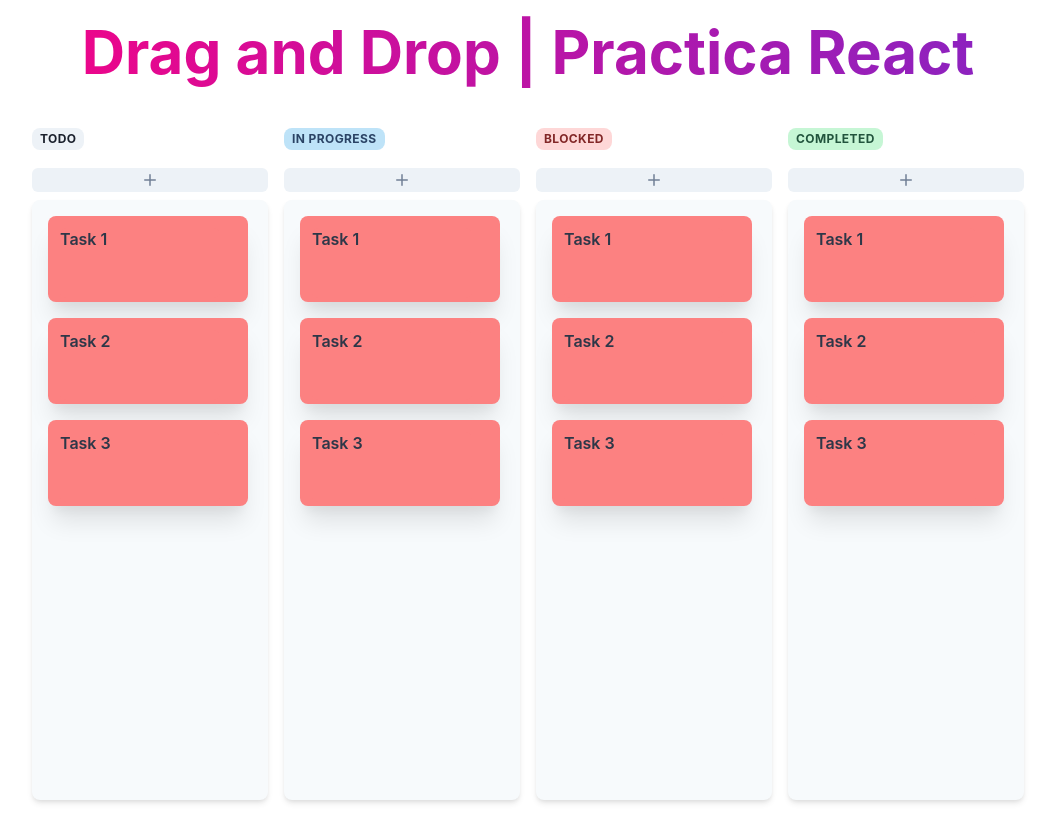
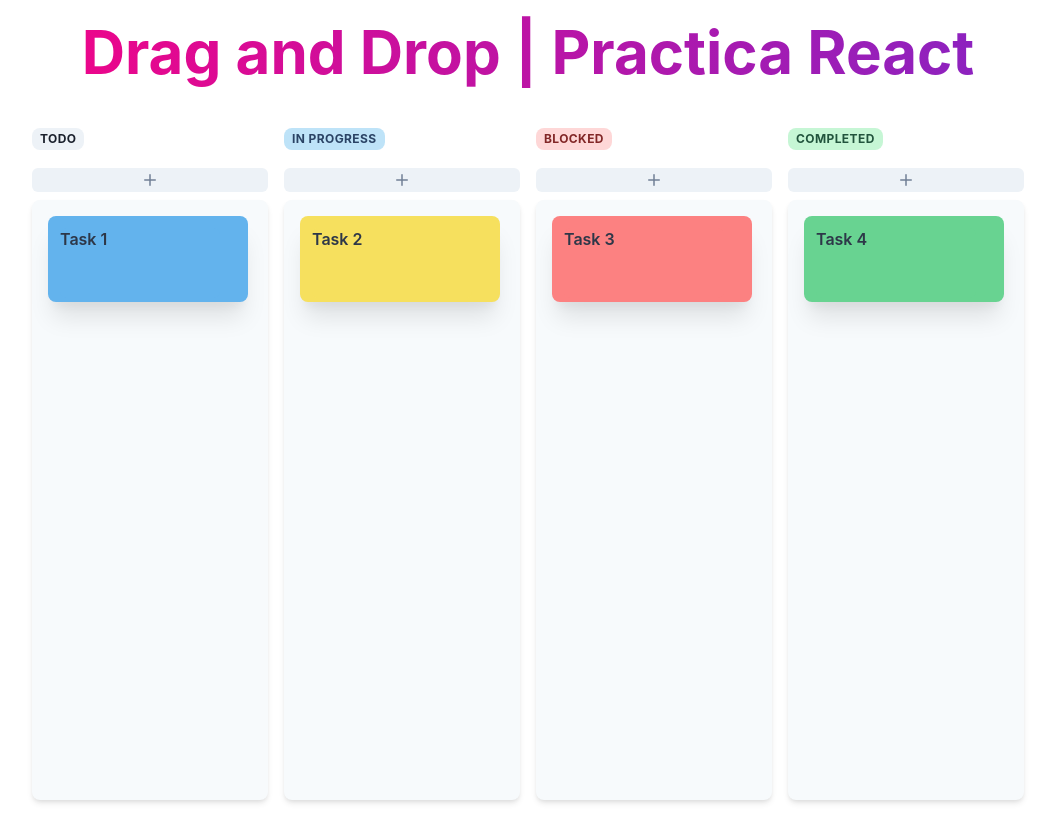
Before and after one commit to AngelGuz/DragDrop, a React (Create React App) app: page / in a window 1280 px wide. Shown: the whole page, without its empty margins (112-1167 px from the left). Built offline with nearby package versions, Linux system fonts and the light colour scheme.

Commit message:
Autoresize text area. Swap task in the same column. Change task between columns. Create and Delete Tasks

```diff
--- a/package.json
+++ b/package.json
@@ -17,10 +17,15 @@
     "framer-motion": "^7.6.12",
     "react": "^18.2.0",
     "react-beautiful-dnd": "^13.1.1",
+    "react-dnd": "^16.0.1",
+    "react-dnd-html5-backend": "^16.0.1",
     "react-dom": "^18.2.0",
     "react-scripts": "^5.0.1",
     "react-textarea-autosize": "^8.4.0",
     "typescript": "^4.9.3",
+    "usehooks-ts": "^2.9.1",
+    "util": "^0.12.5",
+    "uuidv4": "^6.2.13",
     "web-vitals": "^2.1.4"
   },
   "scripts": {
--- a/src/App.tsx
+++ b/src/App.tsx
@@ -4,6 +4,8 @@ import { useApp } from "./hook/useApp";
 import './App.css'
 import { Column } from "./components/Column";
 import { ColumnType } from "./utils/models";
+import { DndProvider } from "react-dnd";
+import { HTML5Backend } from "react-dnd-html5-backend";
 
 
 function App() {
@@ -19,12 +21,14 @@ function App() {
         Drag and Drop | Practica React
       </Heading>
       <Container maxWidth="container.lg" px={4} py={10}>
+        <DndProvider backend={HTML5Backend}>
           <SimpleGrid columns={{base: 1, md: 4}} spacing={{base: 16, md: 4}}>
             <Column column={ColumnType.TO_DO} />
             <Column column={ColumnType.IN_PROGRESS} />
             <Column column={ColumnType.BLOCKED} />
             <Column column={ColumnType.COMPLETED} />
           </SimpleGrid>
+        </DndProvider>
       </Container>
     </>
   );
--- /dev/null
+++ b/src/components/AutoResizeTextArea.tsx
@@ -0,0 +1,7 @@
+import React from "react";
+import ResizeTextarea from 'react-textarea-autosize';
+import { Textarea, TextareaProps } from "@chakra-ui/react";
+
+export const AutoResizeTextArea = React.forwardRef<HTMLTextAreaElement, TextareaProps>( (props, ref) => {
+    return <Textarea as={ResizeTextarea} minH="unset" ref={ref} {...props} />
+} )
--- a/src/components/Column.tsx
+++ b/src/components/Column.tsx
@@ -1,6 +1,7 @@
 import { AddIcon } from "@chakra-ui/icons";
 import { Badge, Box, Heading, IconButton, Stack, useColorModeValue } from "@chakra-ui/react";
-import { TaskModel } from "../interface/taskInterface";
+import { useColumnDrop } from "../hook/useColumnDrop";
+import { useColumnTask } from "../hook/useColumnTask";
 import { ColumnType } from "../utils/models";
 import { Task } from "./Task";
 
@@ -11,30 +12,13 @@ const ColumnColorScheme: Record<ColumnType, string> = {
     Completed: 'green'
 }
 
-const mockTask: TaskModel[] = [
-    {
-        id: '1',
-        title: 'Task 1',
-        column: ColumnType.TO_DO,
-        color: 'red.300'
-    },
-    {
-        id: '2',
-        title: 'Task 2',
-        column: ColumnType.TO_DO,
-        color: 'red.300'
-    },
-    {
-        id: '3',
-        title: 'Task 3',
-        column: ColumnType.TO_DO,
-        color: 'red.300'
-    },
-];
+export function Column({column}: {column:ColumnType}){
 
-export function Column({column}: {column:ColumnType}){
-    const ColumnTask = mockTask.map((task, index) => (
-        <Task key={task.id} task={task} index={index} />
+    const { tasks, addEmptyTask, updateTask, deleteTask, dropTaskFrom, swapTask } = useColumnTask(column);
+    const { dropRef, isOver } = useColumnDrop(column, dropTaskFrom);
+
+    const ColumnTask = tasks.map((task, index) => (
+        <Task key={task.id} task={task} index={index} onUpdate={updateTask} onDelete={deleteTask} onDropHover={swapTask} />
     ));
 
     return (
@@ -46,10 +30,13 @@ export function Column({column}: {column:ColumnType}){
             </Heading>
             <IconButton size="xs" w="full" color={useColorModeValue('gray.500', 'gray.400')} bgColor={useColorModeValue('gray.100', 'gray.700')}
                 _hover={{ bgColor: useColorModeValue('gray.200', 'gray.600') }} py={2} variant="solid" colorScheme="black" aria-label="add-task"
-                icon={ <AddIcon /> } />
+                icon={ <AddIcon /> }
+                onClick={addEmptyTask}
+                />
 
             <Stack direction={{ base:'row', md:'column' }} h={{ base:300, md: 600 }} p={4} mt={2} spacing={4}
-                bgColor={ useColorModeValue('gray.50', 'gray.900') } rounded="lg" boxShadow="md" overflow="auto">
+                bgColor={ useColorModeValue('gray.50', 'gray.900') } rounded="lg" boxShadow="md" overflow="auto"
+                ref={dropRef} opacity={isOver? 0.85:1}>
                 {ColumnTask}
             </Stack>
         </Box>
--- a/src/components/Task.tsx
+++ b/src/components/Task.tsx
@@ -1,22 +1,44 @@
 import { Box, IconButton, Textarea } from "@chakra-ui/react";
 import { TaskModel } from "../interface/taskInterface";
 import { DeleteIcon } from "@chakra-ui/icons";
+import { AutoResizeTextArea } from "./AutoResizeTextArea";
+import { useTaskDragAndDrop } from "../hook/useTaskDragAndDrop";
 
 type TaskProps = {
     index: number;
     task: TaskModel;
+    onUpdate: (id: TaskModel['id'], updateTask: TaskModel) => void;
+    onDelete: (id: TaskModel['id']) => void;
+    onDropHover: (i: number, j: number) => void;
 }
 
-export function Task({index, task}: TaskProps){
+export function Task({index, task, onUpdate: handleUpdate, onDelete: handleDelete, onDropHover: handleDropHover}: TaskProps){
+
+    const {ref, isDragging} = useTaskDragAndDrop<HTMLDivElement>({ task, index }, handleDropHover);
+
+    const handleTitleChange = (e: React.ChangeEvent<HTMLTextAreaElement>) => {
+        const newTitle = e.target.value;
+        handleUpdate(task.id, {...task, title: newTitle});
+    };
+
+    const handleDeleteClick = () => {
+        handleDelete(task.id)
+    }
+
     return (
         <Box as="div" role="group" position="relative" rounded="lg" w={200}
-            pl={3} pr={7} pt={3} pb={1} boxShadow="xl" cursor="grab" bgColor={task.color} >
+            pl={3} pr={7} pt={3} pb={1} boxShadow="xl" cursor="grab" bgColor={task.color}
+            ref={ref} opacity={isDragging ? 0.5 : 1} >
 
             <IconButton position="absolute" top={0} right={0} zIndex={0} aria-label="delete-task" size="md"
-                colorScheme="solid" color="gray.700" icon={<DeleteIcon/>} opacity={0} _groupHover={{opacity: 1}}/>
+                colorScheme="solid" color="gray.700" icon={<DeleteIcon/>} opacity={0} _groupHover={{opacity: 1}}
+                onClick={handleDeleteClick}
+                />
 
-            <Textarea value={task.title} fontWeight="semibold" cursor="inherit" border="none" p={0}
-                resize="none" minH={70} maxH={200} focusBorderColor="none" color="gray.700"/>
+            <AutoResizeTextArea value={task.title} fontWeight="semibold" cursor="inherit" border="none" p={0}
+                resize="none" minH={70} maxH={200} focusBorderColor="none" color="gray.700"
+                onChange={handleTitleChange}
+                />
         </Box>
     );
 }
--- /dev/null
+++ b/src/hook/useColumnDrop.tsx
@@ -0,0 +1,24 @@
+import { DropResult } from "react-beautiful-dnd";
+import { useDrop } from "react-dnd";
+import { DragItem, TaskModel } from "../interface/taskInterface";
+import { ColumnType, ItemType } from "../utils/models";
+
+export function useColumnDrop(column: ColumnType, handleDrop: (fromColumn: ColumnType, taskId: TaskModel['id']) => void) {
+    const [{ isOver }, dropRef] = useDrop<DragItem, void, { isOver:boolean }>({
+        accept: ItemType.TASK,
+        drop: (dragItem) => {
+            if(!dragItem || dragItem.from === column){
+                return;
+            }
+            handleDrop(dragItem.from, dragItem.id);
+        },
+        collect: (monitor) => ({
+            isOver: monitor.isOver()
+        })
+    });
+
+    return {
+        isOver,
+        dropRef
+    }
+}
--- /dev/null
+++ b/src/hook/useColumnTask.tsx
@@ -0,0 +1,108 @@
+import { useCallback } from "react";
+import { v4 as uuidv4 } from 'uuid';
+import { TaskModel } from "../interface/taskInterface";
+import { ColumnType } from "../utils/models";
+import { pickRandomColor, swap } from "../utils/pickRandomColor";
+import { useTaskCollection } from "./useTaskCollection";
+
+const MAX_TASK_PER_COLUMN = 100;
+
+export function useColumnTask(column: ColumnType) {
+    const [tasks, setTasks] = useTaskCollection();
+
+    const columnTasks = tasks[column]
+;
+    const addEmptyTask = useCallback(() => {
+        console.log(`Agregar nueva task vacia a la columna ${column}`);
+
+        setTasks( (allTask) => {
+            const columnTasks = allTask[column];
+            if(columnTasks.length > MAX_TASK_PER_COLUMN){
+                console.log('Demasiadas Tareas!');
+                return allTask;
+            }
+
+            const newColumnTask: TaskModel = {
+                id: uuidv4(),
+                title: `New ${column} task`,
+                color: pickRandomColor('.300'),
+                column
+            };
+
+            return {
+                ...allTask,
+                [column]: [newColumnTask, ...columnTasks]
+            }
+        })
+    }, [column, setTasks]);
+
+    const updateTask = useCallback(
+        (id: TaskModel['id'], updatedTask: Omit<Partial<TaskModel>, 'id'> ) => {
+            console.log(`Actualizar tarea ${id} con ${JSON.stringify(updateTask)}`);
+            setTasks((allTask) => {
+                const columnTasks = allTask[column];
+
+                return {
+                    ...allTask,
+                    [column]: columnTasks.map((task) =>
+                        task.id === id ? {...task, ...updatedTask} : task
+                    )
+                };
+            });
+        },
+        [column, setTasks]
+    );
+
+    const deleteTask = useCallback(
+        (id: TaskModel['id']) => {
+            console.log(`Eliminar tarea ${id}`);
+            setTasks((allTask) => {
+                const columnTasks = allTask[column];
+                return {
+                    ...allTask,
+                    [column]: columnTasks.filter((task) => task.id !== id)
+                };
+            });
+        },
+        [column, setTasks]
+    );
+
+    const dropTaskFrom = useCallback( (from: ColumnType, id: TaskModel['id']) => {
+        setTasks((allTasks) => {
+            const fromColumnTasks = allTasks[from];
+            const toColumnTasks = allTasks[column];
+            const movingTask = fromColumnTasks.find((task) => task.id === id);
+
+            console.log(`Moviendo tarea ${movingTask} de ${from} a ${column}`);
+
+            if(!movingTask){
+                return allTasks;
+            }
+
+            return {
+                ...allTasks,
+                [from]: fromColumnTasks.filter((task) => task.id !== id),
+                [column]: [{ ...movingTask, column }, ...toColumnTasks]
+            };
+
+        })
+    }, [column, setTasks]);
+
+    const swapTask = useCallback( (i: number, j: number) => {
+        console.log(`Cambiar tarea ${i} por ${j} en ${column} columna`);
+
+        setTasks( (allTask) => {
+            const columnTasks = allTask[column];
+            return { ...allTask, [column]: swap(columnTasks, i, j)}
+        });
+    }, [column, setTasks]);
+
+    return {
+        tasks: tasks[column],
+        addEmptyTask,
+        updateTask,
+        deleteTask,
+        dropTaskFrom,
+        swapTask
+    }
+}
--- /dev/null
+++ b/src/hook/useTaskCollection.tsx
@@ -0,0 +1,43 @@
+import { useLocalStorage } from "usehooks-ts";
+import { v4 as uuidv4 } from 'uuid';
+import { TaskModel } from "../interface/taskInterface";
+import { ColumnType } from "../utils/models";
+
+export function useTaskCollection() {
+    return useLocalStorage<{
+        [key in ColumnType]: TaskModel[];
+    }>('tasks', {
+        Todo: [
+            {
+                id: uuidv4(),
+                column: ColumnType.TO_DO,
+                title: 'Task 1',
+                color: 'blue.300'
+            }
+        ],
+        'In Progress': [
+            {
+                id: uuidv4(),
+                column: ColumnType.IN_PROGRESS,
+                title: 'Task 2',
+                color: 'yellow.300'
+            }
+        ],
+        Blocked: [
+            {
+                id: uuidv4(),
+                column: ColumnType.BLOCKED,
+                title: 'Task 3',
+                color: 'red.300'
+            }
+        ],
+        Completed: [
+            {
+                id: uuidv4(),
+                column: ColumnType.COMPLETED,
+                title: 'Task 4',
+                color: 'green.300'
+            }
+        ],
+    });
+}
--- /dev/null
+++ b/src/hook/useTaskDragAndDrop.tsx
@@ -0,0 +1,64 @@
+import { useRef } from "react";
+import { useDrag, useDrop, XYCoord } from "react-dnd";
+import { DragItem, TaskModel } from "../interface/taskInterface";
+import { ItemType } from "../utils/models";
+
+export function useTaskDragAndDrop<T extends HTMLElement>({ task, index }: { task: TaskModel; index: number },
+    handleDropHover: (i: number, j: number) => void ) {
+
+    const ref = useRef<T>(null);
+
+     const [{isDragging}, drag] = useDrag<DragItem, void, {isDragging: boolean}>({
+        type: ItemType.TASK,
+        item: {from: task.column, id: task.id, index},
+        collect: (monitor) => ({
+            isDragging: monitor.isDragging()
+        })
+    });
+
+    const [_, drop] = useDrop<DragItem, void, unknown>({
+        accept: ItemType.TASK,
+        hover: (item, monitor) => {
+            if(!ref.current){
+                return;
+            }
+
+            const draggedItemIndex = item.index;
+            const hoveredItemIndex = index;
+
+            if(draggedItemIndex === hoveredItemIndex){
+                return;
+            }
+
+            const isDraggedItemAboveHovered = draggedItemIndex < hoveredItemIndex;
+            const isDraggedItemBelowHovered = !isDraggedItemAboveHovered;
+
+            const { x: mouseX, y: mouseY} = monitor.getClientOffset() as XYCoord;
+            const hoveredBoundingRect = ref.current.getBoundingClientRect();
+
+            const hoveredMiddleHeight = (hoveredBoundingRect.bottom - hoveredBoundingRect.top) / 2;
+
+            const mouseYRelativeToHovered = mouseY - hoveredBoundingRect.top;
+            const isMouseYAboveHoveredMiddleHeight = mouseYRelativeToHovered > hoveredMiddleHeight;
+
+            if(isDraggedItemAboveHovered && isMouseYAboveHoveredMiddleHeight){
+                return;
+            }
+
+            if(isDraggedItemBelowHovered && isMouseYAboveHoveredMiddleHeight){
+                return;
+            }
+
+            handleDropHover(draggedItemIndex, hoveredItemIndex);
+
+            item.index = hoveredItemIndex;
+        }
+    });
+
+    drag(drop(ref));
+
+    return {
+        ref,
+        isDragging
+    }
+}
--- a/src/interface/taskInterface.tsx
+++ b/src/interface/taskInterface.tsx
@@ -6,3 +6,9 @@ export interface TaskModel {
     column: ColumnType;
     color: string;
 }
+
+export interface DragItem {
+    index: number;
+    id: TaskModel['id'];
+    from: ColumnType
+}
--- a/src/utils/models.tsx
+++ b/src/utils/models.tsx
@@ -4,3 +4,7 @@ export enum ColumnType {
     BLOCKED = 'Blocked',
     COMPLETED = 'Completed'
 }
+
+export enum ItemType {
+    TASK = 'Task'
+}
--- /dev/null
+++ b/src/utils/pickRandomColor.tsx
@@ -0,0 +1,24 @@
+const colors = [
+    'red',
+    'orange',
+    'yellow',
+    'green',
+    'teal',
+    'blue',
+    'cyan',
+    'purple',
+    'pink'
+];
+
+export function pickRandomColor(variant = '') {
+    const color = colors[Math.floor(Math.random()*colors.length)];
+    return color + variant;
+}
+
+export function swap<T>(arr: T[], i:number, j:number): T[] {
+    const copy = [...arr];
+    const tmp = copy[i];
+    copy[i] = copy[j];
+    copy[j] = tmp;
+    return copy;
+}
```
Also changed, not shown: 2 other files (tests, documents, lock files or other folders). Lines whose indentation alone changed are shown as unchanged.
